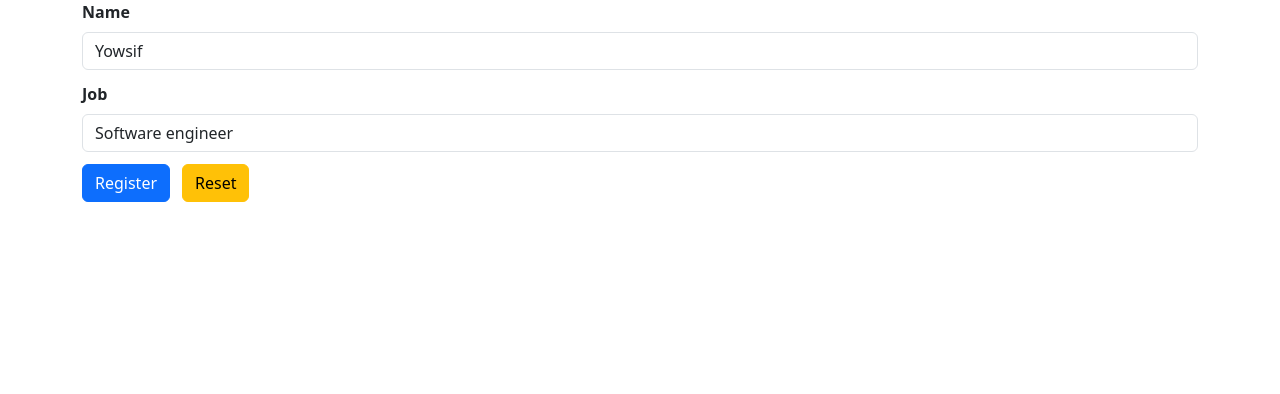
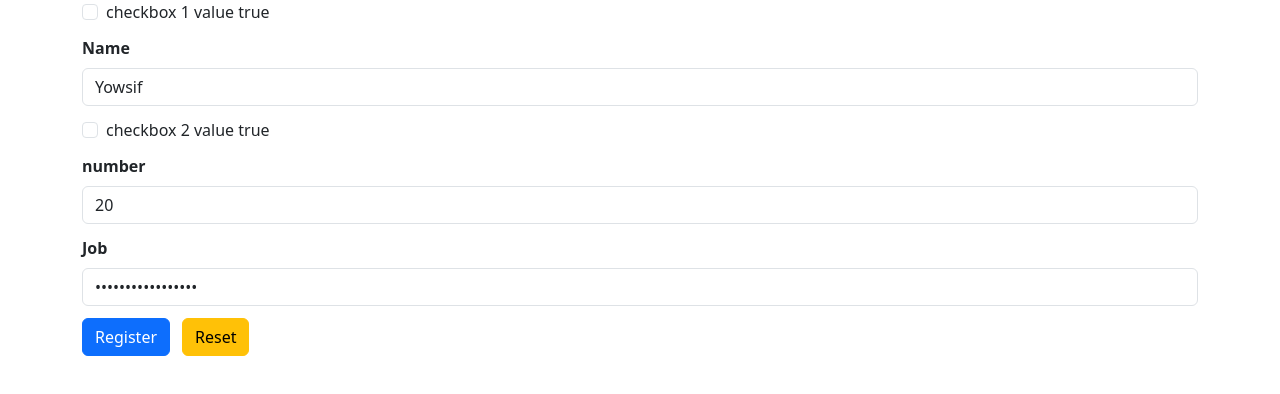
Before and after one commit to Yowsifahamed/ng-reactive-dynamic-form, an Angular app: page / in a window 1280 px wide. Shown: the top 394 px of the page. Built offline with nearby package versions, Linux system fonts and the light colour scheme.

Commit message:
feat(checkbox): added checkbox for dynamic form

```diff
--- a/projects/ng-form-validation/src/app/app.component.ts
+++ b/projects/ng-form-validation/src/app/app.component.ts
@@ -1,5 +1,6 @@
 import { Component, Input, OnChanges, OnInit, SimpleChanges } from '@angular/core';
 import { AbstractControl, FormBuilder, FormControl, FormGroup, Validators } from '@angular/forms';
+import { FormDataModel } from './components/dynamic-form/form-data.model';
 
 @Component({
   selector: 'app-root',
@@ -7,15 +8,27 @@ import { AbstractControl, FormBuilder, FormControl, FormGroup, Validators } from
   styleUrls: ['./app.component.scss']
 })
 export class AppComponent implements OnInit{
-  public form: Array<any> = [
+  public form: Array<FormDataModel> = [
     {
-      fieldName: "Name", formControl: 'Name', ErrorMsg: "Name is required", ErrorMsgDescription: "",
-      initalValue: "Yowsif", validation: true
+      fieldName: "checkbox 1", formControl: 'checkbox1', errorMsg: "checkbox is required", ErrorMsgDescription: "",
+      initalValue: "true", validation: false, inputType: "checkbox"
     },
     {
-      fieldName: "Job", formControl: 'Job', ErrorMsg: "Job is required", ErrorMsgDescription: "",
-      initalValue: "Software engineer", validation: true
-    }
+      fieldName: "Name", formControl: 'Name', errorMsg: "Name is required", ErrorMsgDescription: "",
+      initalValue: "Yowsif", validation: true, inputType: "text"
+    },
+    {
+      fieldName: "checkbox 2", formControl: 'checkbox2', errorMsg: "checkbox is required", ErrorMsgDescription: "",
+      initalValue: "true", validation: false, inputType: "checkbox"
+    },
+    {
+      fieldName: "number", formControl: 'number', errorMsg: "number is required", ErrorMsgDescription: "",
+      initalValue: 20, validation: true, inputType: "number"
+    },
+    {
+      fieldName: "Job", formControl: 'password', errorMsg: "Job is required", ErrorMsgDescription: "",
+      initalValue: "Software engineer", validation: true, inputType: "password"
+    },
   ];
 
   ngOnInit(): void {
--- a/projects/ng-form-validation/src/app/components/dynamic-form/dynamic-form.component.html
+++ b/projects/ng-form-validation/src/app/components/dynamic-form/dynamic-form.component.html
@@ -1,20 +1,37 @@
 <div class="register-form">
   <form [formGroup]="dynamicForm" (ngSubmit)="onSubmit()">
     <ng-container *ngFor="let data of formData">
-      <div class="form-group">
-        <label class="form-label"> {{ data.fieldName }}</label>
-        <div class="input-section">
-          <input type="text" [formControlName]="data.formControl" class="form-control"
-          [ngClass]="{ 'is-invalid': submitted && f[data.formControl].errors }"/>
-          <div *ngIf="submitted && f[data.formControl]!.errors"  [ngClass]="{
-            'is-invalid-form': submitted && f[data.formControl].errors,
-            'invalid-feedback': !submitted || !f[data.formControl].errors}">
-            <div class="is-invalid-form"> {{ data.ErrorMsg }}</div>
+      <ng-container *ngIf="data.inputType == 'checkbox'; else commonInputType">
+        <div class="form-check">
+          <div class="input-checkbox">
+            <label class="form-check-label" [ngClass]="{ 'is-invalid-form': hasError(submitted, f[data?.formControl].errors) }">
+              <input [type]="data?.inputType" [formControlName]="data?.formControl" class="form-check-input"
+              (change)="getSelectedCheckboxData($event, data);"/>
+              {{ data?.fieldName }} value  {{ f[data?.formControl].value}}
+            </label>
+            <div *ngIf="hasError(submitted, f[data?.formControl].errors)" [ngClass]="{
+              'is-invalid-form': hasError(submitted, f[data?.formControl].errors),
+              'invalid-feedback': hasError(!submitted,!f[data?.formControl].invalid) }">
+                <div class="is-invalid-form"> {{ data?.errorMsg }}</div>
+              </div>
           </div>
         </div>
-      </div>
+      </ng-container>
+      <ng-template #commonInputType>
+        <div class="form-group">
+          <label class="form-label"> {{ data?.fieldName }}</label>
+          <div class="input-section">
+            <input [type]="data?.inputType" [formControlName]="data?.formControl" class="form-control"
+              [ngClass]="{ 'is-invalid': hasError(submitted, f[data?.formControl].errors) }" />
+            <div *ngIf="hasError(submitted, f[data?.formControl].errors)" [ngClass]="{
+            'is-invalid-form': hasError(submitted, f[data?.formControl].errors),
+            'invalid-feedback': hasError(!submitted,!f[data?.formControl].invalid) }">
+              <div class="is-invalid-form"> {{ data?.errorMsg }}</div>
+            </div>
+          </div>
+        </div>
+      </ng-template>
     </ng-container>
-
 
     <div class="form-group">
       <button type="submit" class="btn btn-primary form-submit">Register</button>
@@ -25,5 +42,5 @@
   </form>
 </div>
 
-<!-- <pre> {{ dynamicForm.value | json }}</pre>
-<pre> {{ formData | json }}</pre> -->
+<!-- <pre> {{ dynamicForm.value | json }}</pre> -->
+<!-- <pre> {{ formData | json }}</pre> -->
--- a/projects/ng-form-validation/src/app/components/dynamic-form/dynamic-form.component.scss
+++ b/projects/ng-form-validation/src/app/components/dynamic-form/dynamic-form.component.scss
@@ -6,9 +6,6 @@
 
         .input-section{
             margin-bottom: 12px;
-            .form-control{
-
-            }
 
             .is-invalid-form{
                 color: #dc3545;
@@ -19,4 +16,14 @@
             margin-right: 12px;
         }
     }
+
+    .form-check{
+        .input-checkbox{
+            margin-bottom: 12px;
+
+            .is-invalid-form{
+                color: #dc3545;
+            }
+        }
+    }
 }
--- a/projects/ng-form-validation/src/app/components/dynamic-form/dynamic-form.component.ts
+++ b/projects/ng-form-validation/src/app/components/dynamic-form/dynamic-form.component.ts
@@ -1,5 +1,6 @@
 import { Component, EventEmitter, Input, OnChanges, OnInit, Output, SimpleChanges } from '@angular/core';
 import { AbstractControl, FormBuilder, FormControl, FormGroup, Validators } from '@angular/forms';
+import { FormDataModel } from './form-data.model';
 
 
 @Component({
@@ -25,20 +26,33 @@ export class DynamicFormComponent implements OnInit, OnChanges {
 
   ngOnChanges(changes: SimpleChanges) {
     if (changes['formData'] !== undefined) {
-      this.formData.forEach((element:any) => {
-        this.addDynamicControl(element.formControl, element.initalValue, element.validation)
+      this.formData.forEach((element:FormDataModel) => {
+        this.addDynamicControl(element.formControl, element.initalValue, element.validation, element.inputType)
       });
     }
   }
 
-  addDynamicControl(formControl: string, initalValue: string, validation: boolean) {
-    const control = new FormControl(initalValue, Validators.required);
-    this.dynamicForm.addControl(formControl, control);
+  public addDynamicControl(formControl: string, initialValue: string | boolean | number, validation: boolean, inputType: string): void {
+    this.dynamicForm.addControl(formControl, this.buildFormControl(initialValue, validation, inputType === 'checkbox' ? Validators.requiredTrue : Validators.required));
+  }
+
+  public buildFormControl(initialValue: string | boolean | number, validation: boolean, validators: Validators){
+    let control = new FormControl(initialValue, validation ? validators : new FormControl(initialValue))
+    return control;
+  }
+
+  public getSelectedCheckboxData($event: any, data: FormDataModel): void {
+    const formControl: FormGroup = this.dynamicForm.get(data?.formControl) as FormGroup;
+    formControl.setValue($event.target.checked);
   }
 
 
   get f(): { [key: string]: AbstractControl } {
     return this.dynamicForm.controls;
+  }
+
+  public hasError(btnSubmit: boolean, control: any ){
+    return btnSubmit && control;
   }
 
   onSubmit(): void {
```
Also changed, not shown: projects/ng-form-validation/src/app/components/dynamic-form/form-data.model.ts (added, +9 -0 lines), projects/ng-form-validation/src/assets/db/input-type.json (added, +19 -0 lines).
